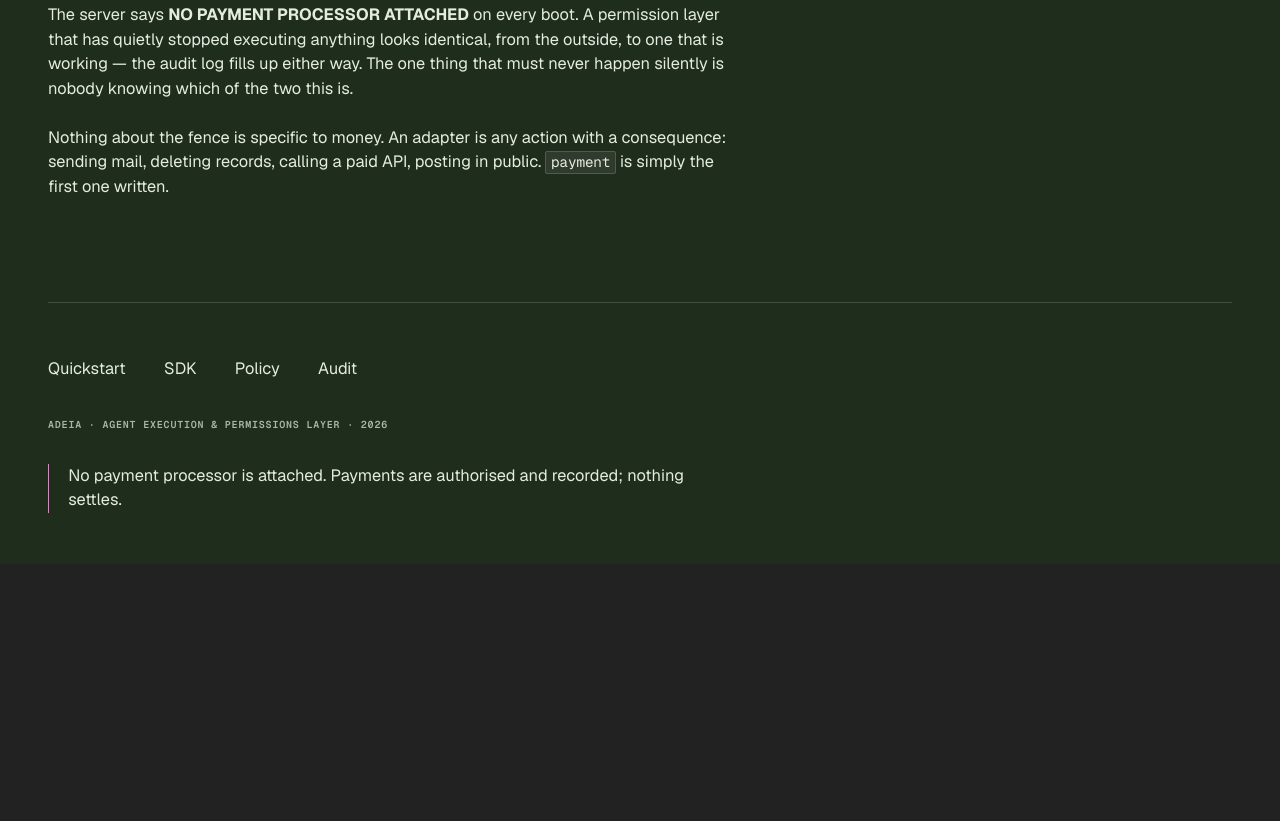
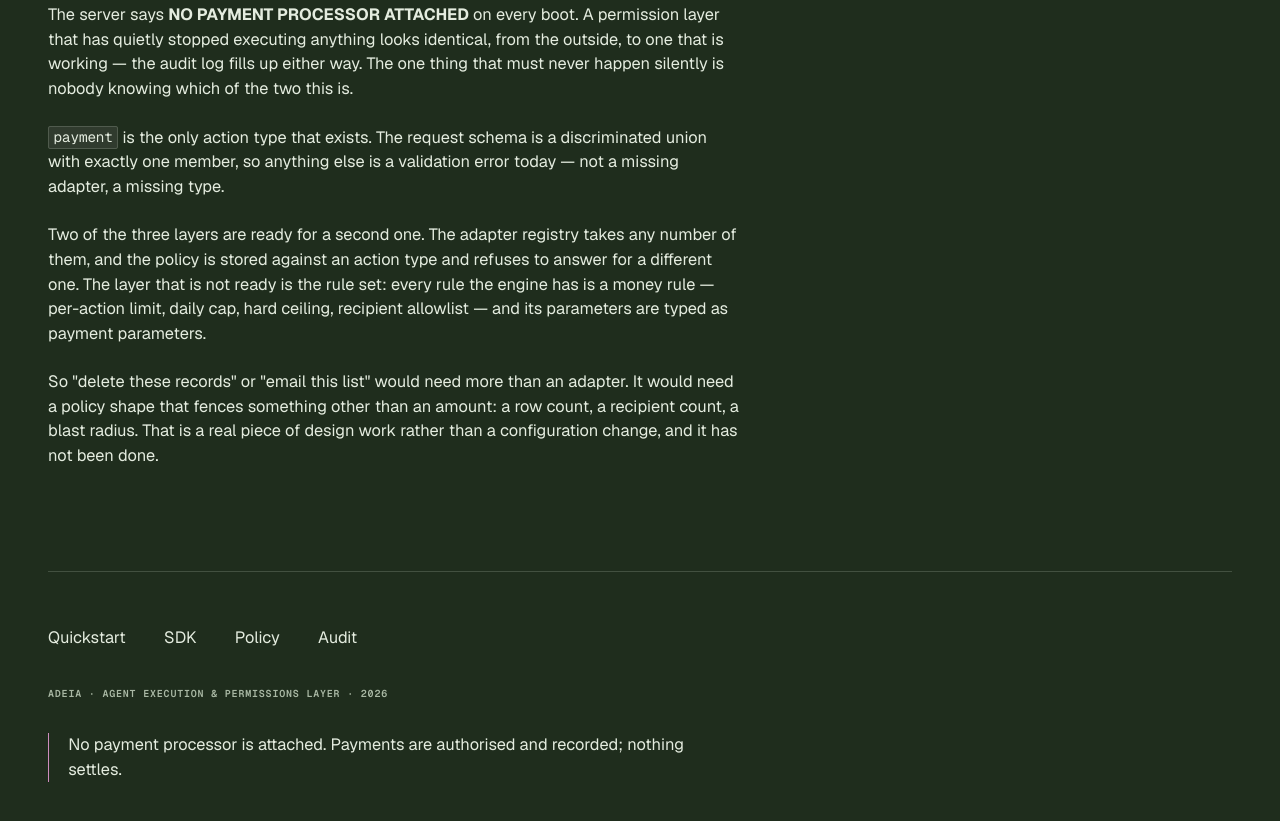
Before and after one commit to NayanVangala/adeia, a website: page src/frontend/capability.html in a window 1280 px wide. Shown: the part 5439-6260 px from the top of the page. Before the commit the page ends 6003 px from the top, so only its background shows below. Drawn offline with Linux system fonts and the light colour scheme; animation ran at ten frames a second.

Commit message:
fix(site): menu goes to pages, and capability stops overstating
Every menu entry now opens a page of its own instead of scrolling back
into the landing page it was opened from.

The Capability page claimed nothing about the fence is specific to money.
That is true of the adapter registry and false of the rule set: every
rule the policy engine has is a money rule, and its parameters are typed
as payment parameters. Fencing 'delete these records' would need a policy
shape that bounds a row count rather than an amount — design work, not
configuration. The page now says that.

```diff
--- a/src/frontend/capability.html
+++ b/src/frontend/capability.html
@@ -510,10 +510,27 @@
           </p>
 
           <p class="body cap-part__copy">
-            Nothing about the fence is specific to money. An adapter is any
-            action with a consequence: sending mail, deleting records, calling a
-            paid API, posting in public. <span class="cap-code">payment</span> is
-            simply the first one written.
+            <span class="cap-code">payment</span> is the only action type that
+            exists. The request schema is a discriminated union with exactly one
+            member, so anything else is a validation error today — not a missing
+            adapter, a missing type.
+          </p>
+
+          <p class="body cap-part__copy">
+            Two of the three layers are ready for a second one. The adapter
+            registry takes any number of them, and the policy is stored against
+            an action type and refuses to answer for a different one. The layer
+            that is not ready is the rule set: every rule the engine has is a
+            money rule — per-action limit, daily cap, hard ceiling, recipient
+            allowlist — and its parameters are typed as payment parameters.
+          </p>
+
+          <p class="body cap-part__copy">
+            So "delete these records" or "email this list" would need more than
+            an adapter. It would need a policy shape that fences something other
+            than an amount: a row count, a recipient count, a blast radius. That
+            is a real piece of design work rather than a configuration change,
+            and it has not been done.
           </p>
         </div>
       </section>
```
Also changed, not shown: src/frontend/index.html (+8 -8 lines), src/frontend/partials/hero.html (+8 -8 lines).
